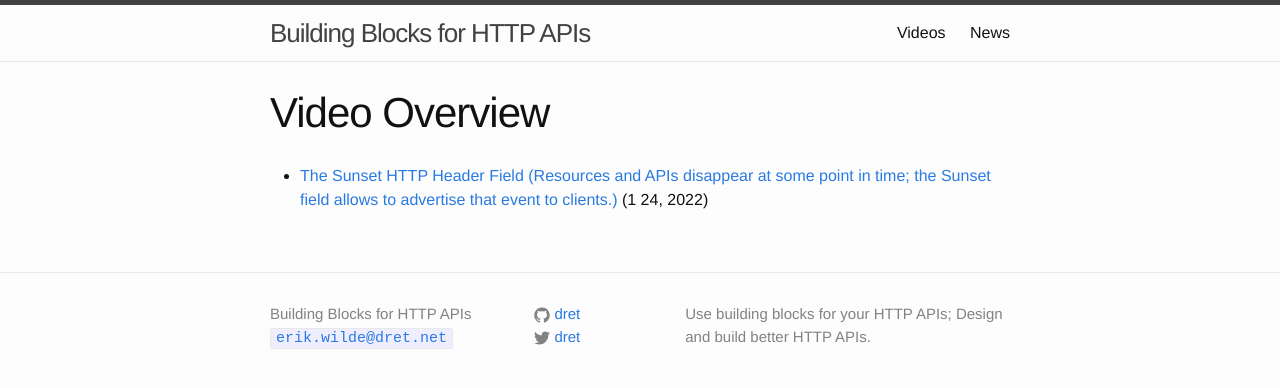
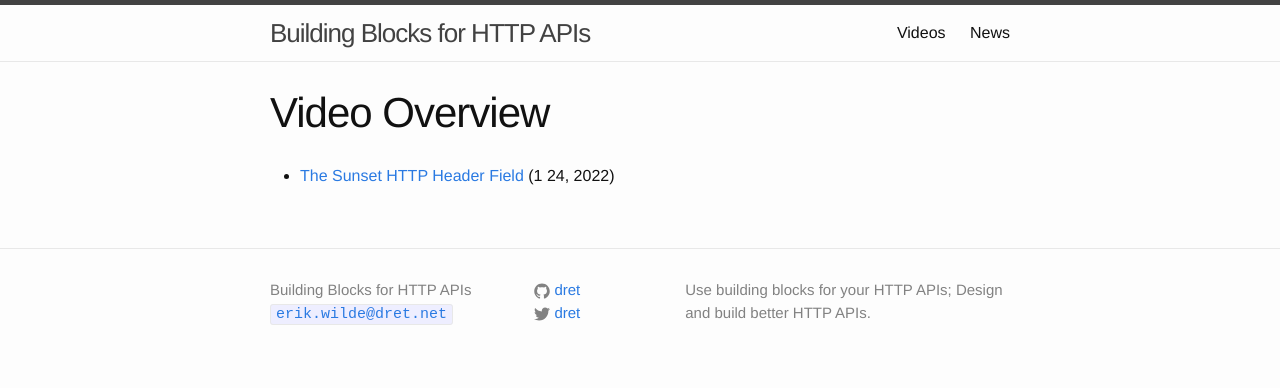
Before and after one commit to dret/HTTP-APIs, a Jekyll site: the page built from video/index.md, in a window 1280 px wide. Shown: the top 388 px of the page. Built offline with Jekyll 4.4.1, drawn with Linux system fonts in a browser that asks for light colours.

Commit message:
turning tagline into title tip

```diff
--- a/video/index.md
+++ b/video/index.md
@@ -4,4 +4,4 @@ title:       "Video Overview"
 description: "List of all 'Building Blocks for HTTP APIs' videos"
 ---
 
-- [The Sunset HTTP Header Field (Resources and APIs disappear at some point in time; the Sunset field allows to advertise that event to clients.)](rfc-8594-sunset) (1 24, 2022)
+- [The Sunset HTTP Header Field](rfc-8594-sunset "Resources and APIs disappear at some point in time; the Sunset field allows to advertise that event to clients.") (1 24, 2022)
```
Also changed, not shown: 1 other file.
